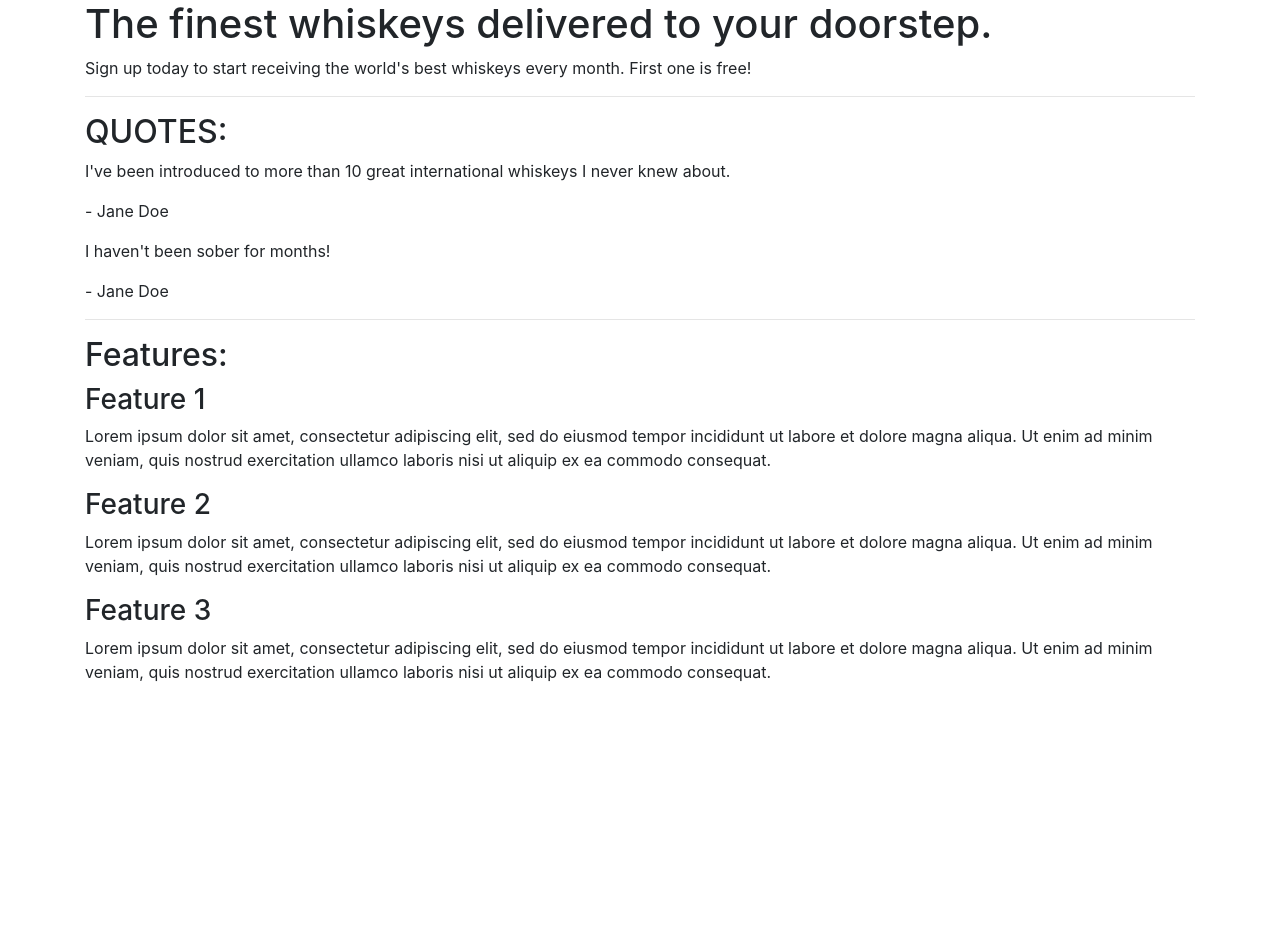
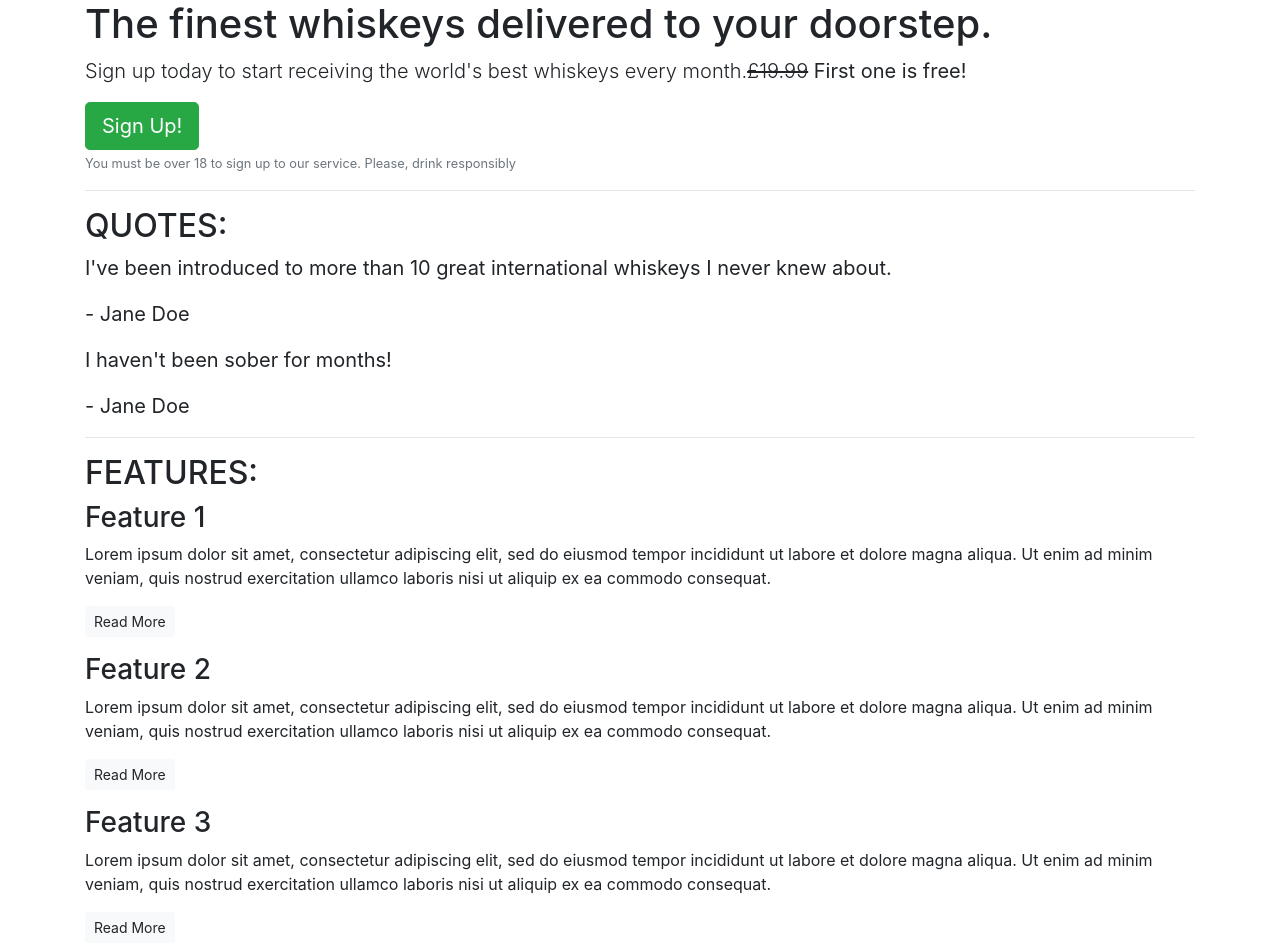
Before and after one commit to lukecdev/whiskey-drop-project, a plain HTML site: page index.html in a window 1280 px wide. Before the commit the page ends 800 px from the top, so only its background shows below. Drawn offline with nearby package versions, Linux system fonts and the light colour scheme.

Commit message:
Update index.html

```diff
--- a/index.html
+++ b/index.html
@@ -13,7 +13,9 @@
         <!-- Callout -->
         <section class="callout">
             <h1>The finest whiskeys delivered to your doorstep.</h1>
-            <p>Sign up today to start receiving the world's best whiskeys every month. First one is free!</p>
+            <p class="lead">Sign up today to start receiving the world's best whiskeys every month.<s>£19.99</s><strong> First one is free!</mark></strong></p>
+            <button class="btn btn-success btn-lg">Sign Up!</button>
+            <p class="text-muted"><small>You must be over 18 to sign up to our service. Please, drink responsibly</small></p>
         </section>
         <!-- /.callout -->
         <hr>
@@ -21,32 +23,35 @@
         <!-- Quotes -->
         <section class="quotes">
             <h2 class="text-uppercase">Quotes:</h2>
-            <div class="quote">
+            <blockquote class="blockquote">
                 <p>I've been introduced to more than 10 great international whiskeys I never knew about.</p>
                 <p>- Jane Doe</p>
-            </div>
-            <div class="quote">
+            </blockquote>
+            <blockquote class="blockquote">
                 <p>I haven't been sober for months!</p>
                 <p>- Jane Doe</p>
-            </div>
+            </blockquote>
         </section>
         <!-- /.quotes -->
         <hr>
 
         <!-- Features -->
         <section class="features">
-            <h2>Features:</h2>
+            <h2 class="text-uppercase">Features:</h2>
             <div class="feature">
                 <h3>Feature 1</h3>
                 <p>Lorem ipsum dolor sit amet, consectetur adipiscing elit, sed do eiusmod tempor incididunt ut labore et dolore magna aliqua. Ut enim ad minim veniam, quis nostrud exercitation ullamco laboris nisi ut aliquip ex ea commodo consequat.</p>
+                <p><a class="btn btn-sm btn-light" href="">Read More</a></p>
             </div>
             <div class="feature">
                 <h3>Feature 2</h3>
                 <p>Lorem ipsum dolor sit amet, consectetur adipiscing elit, sed do eiusmod tempor incididunt ut labore et dolore magna aliqua. Ut enim ad minim veniam, quis nostrud exercitation ullamco laboris nisi ut aliquip ex ea commodo consequat.</p>
+                <p><a class="btn btn-sm btn-light" href="">Read More</a></p>
             </div>
             <div class="feature">
                 <h3>Feature 3</h3>
                 <p>Lorem ipsum dolor sit amet, consectetur adipiscing elit, sed do eiusmod tempor incididunt ut labore et dolore magna aliqua. Ut enim ad minim veniam, quis nostrud exercitation ullamco laboris nisi ut aliquip ex ea commodo consequat.</p>
+                <p><a class="btn btn-sm btn-light" href="">Read More</a></p>
             </div>
         </section>
         <!-- /.features -->
```
